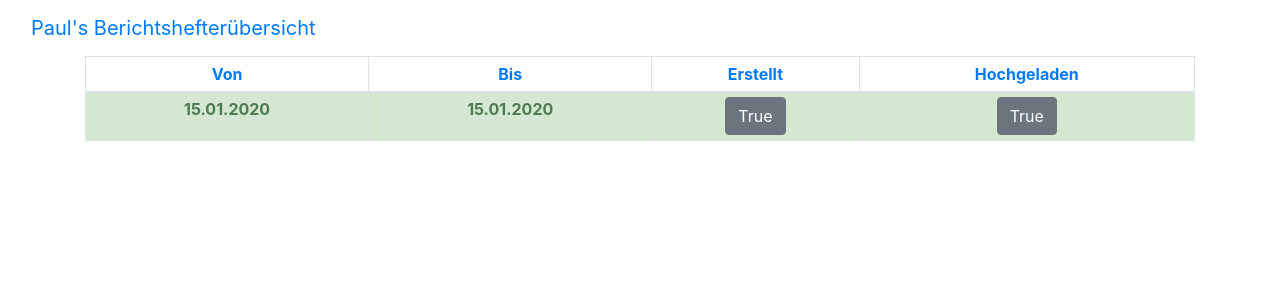
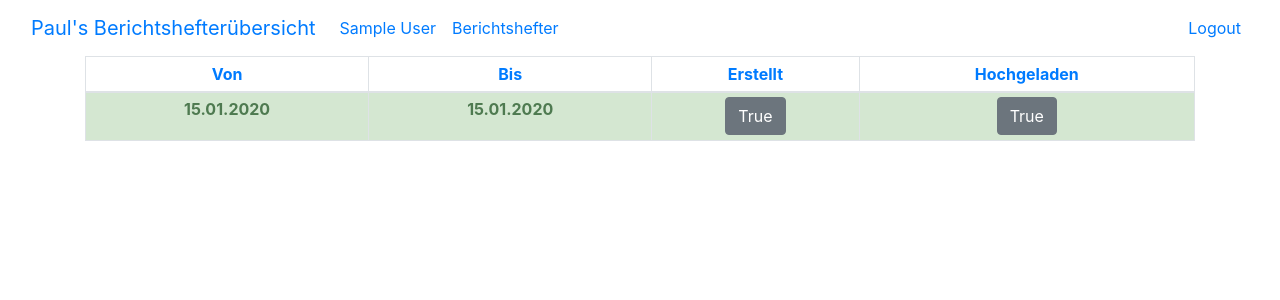
Before and after one commit to PaulValentinScholz/BerichtshefterCheckboard, a Flask app: page /berichtshefter in a window 1280 px wide. Shown: the top 300 px of the page. Run offline with Flask 3, Linux system fonts and the light colour scheme; a user stored in the database is signed in; tables that the repository leaves empty hold one stand-in row (values such as "Sample post"); some libraries are stand-ins or nearby versions.

Commit message:
Update base.html

```diff
--- a/website/templates/base.html
+++ b/website/templates/base.html
@@ -18,7 +18,7 @@
     <title>{% block title %}Home{% endblock %}</title>
 </head>
 <body>
-    <nav class="navbar navbar-expand-lgt">
+    <nav class="navbar navbar-expand-lg">
       <div class="container-fluid">
         <a class="navbar-brand" href="#">Paul's Berichtshefterübersicht</a>
 
```
